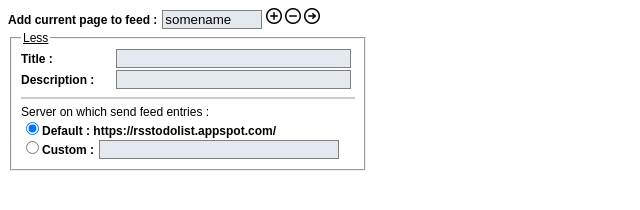
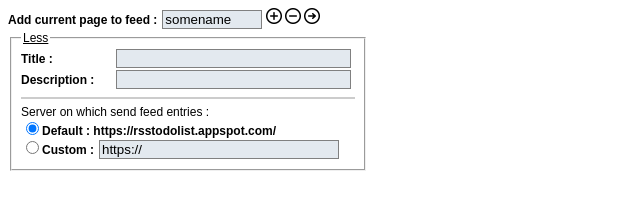
Before and after one commit to paulgreg/rsstodolist-addon, a browser extension: page index.html in a window 1280 px wide. Both pictures are taken after a click on the link "More...". Shown: the full height of the page, 0-640 px from the left. Drawn offline with Linux system fonts and the light colour scheme.

Commit message:
Fix empty url by default

```diff
--- a/index.html
+++ b/index.html
@@ -36,7 +36,7 @@
             <h2>Server on which send feed entries :</h2>
             <ul>
                 <li><input type="radio" name="server" id="defaultServer" checked><label for="defaultServer">Default : https://rsstodolist.appspot.com/</label></li>
-                <li><input type="radio" name="server" id="customServer"><label for="customServer">Custom :</label><input type="url" value=""></li>
+                <li><input type="radio" name="server" id="customServer"><label for="customServer">Custom :</label><input type="url" value="https://"></li>
         </fieldset>
         <script src="index.js"></script>
     </body>
```
